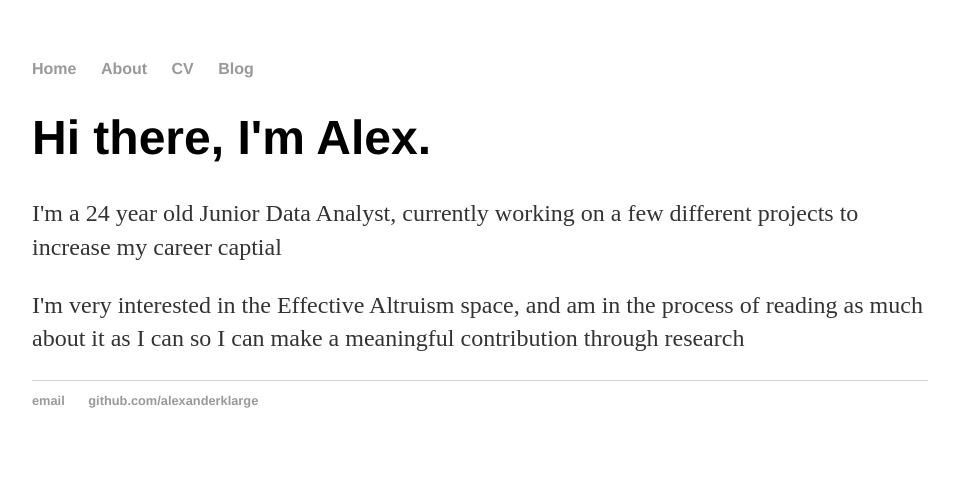
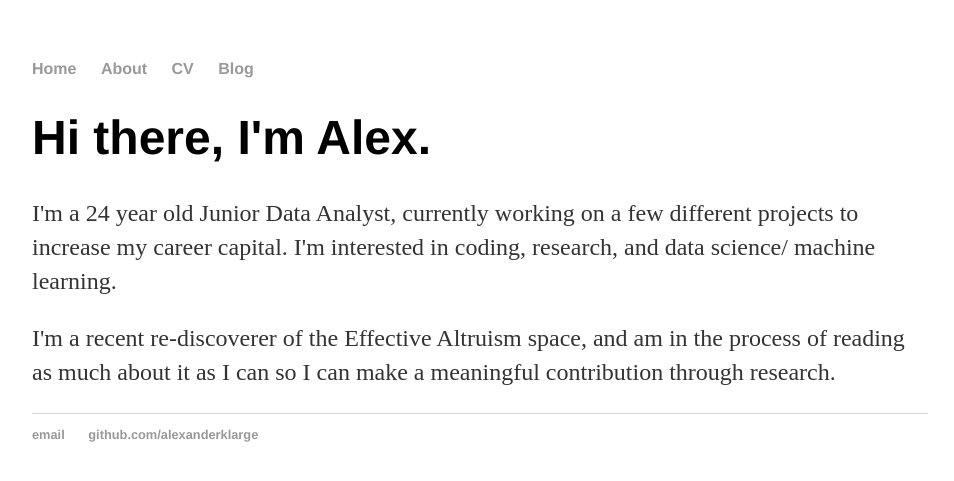
Before and after one commit to alexanderklarge/alexanderklarge.github.io, a Jekyll site: the page built from index.html, in a window 1280 px wide. Shown: the top 481 px of the page, without its empty margins (160-1114 px from the left). Built offline with Jekyll 4.4.1, drawn with Linux system fonts in a browser that asks for light colours.

Commit message:
Update index.html

```diff
--- a/index.html
+++ b/index.html
@@ -4,6 +4,6 @@ title: Alexander K Large
 ---
 <div class="blurb">
 	<h1>Hi there, I'm Alex.</h1>
-	<p>I'm a 24 year old Junior Data Analyst, currently working on a few different projects to increase my career captial</p>
-	<p>I'm very interested in the Effective Altruism space, and am in the process of reading as much about it as I can so I can make a meaningful contribution through research</p>
+	<p>I'm a 24 year old Junior Data Analyst, currently working on a few different projects to increase my career capital. I'm interested in coding, research, and data science/ machine learning.</p>
+	<p>I'm a recent re-discoverer of the Effective Altruism space, and am in the process of reading as much about it as I can so I can make a meaningful contribution through research.</p>
 </div><!-- /.blurb -->
```
